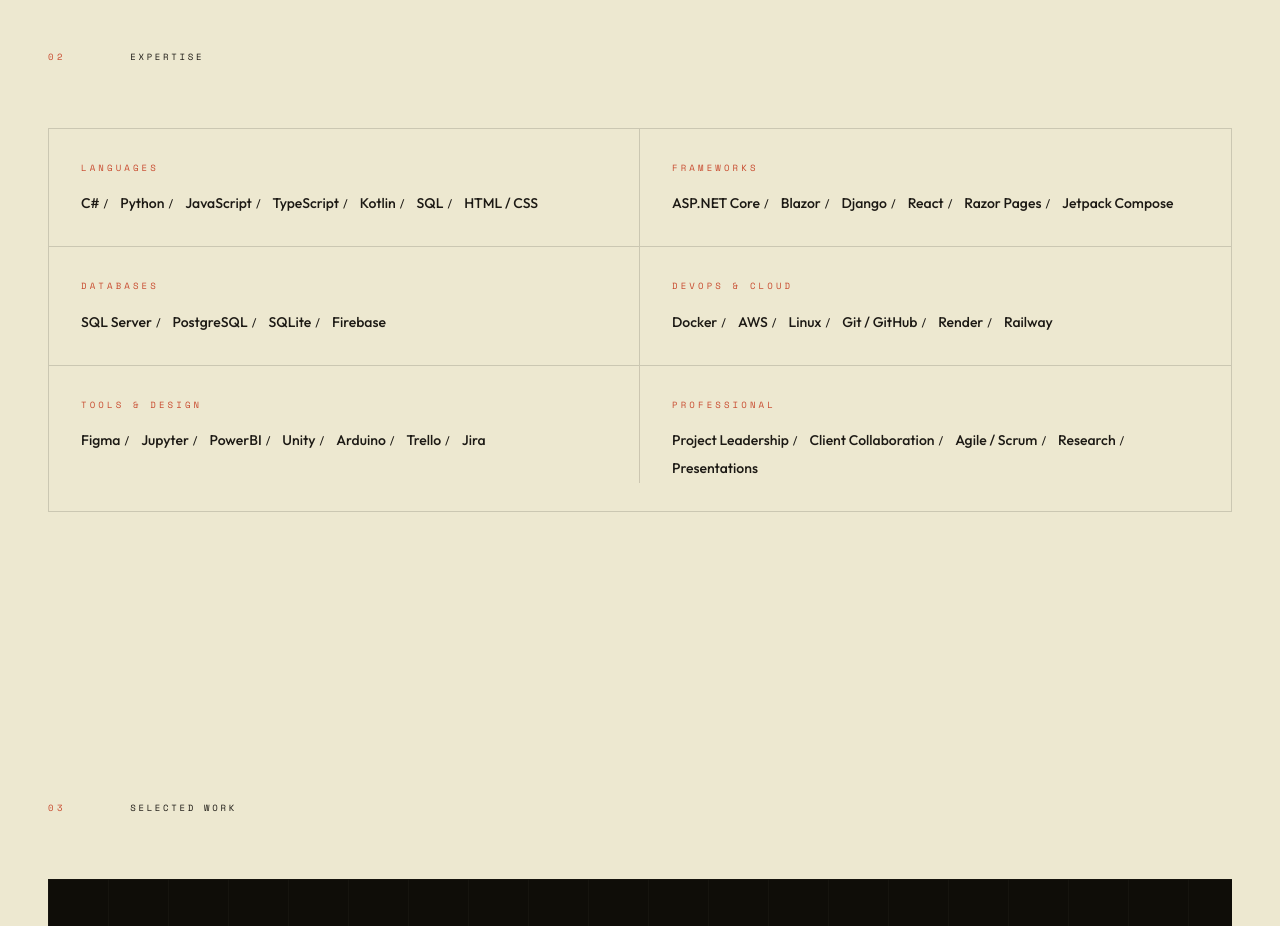
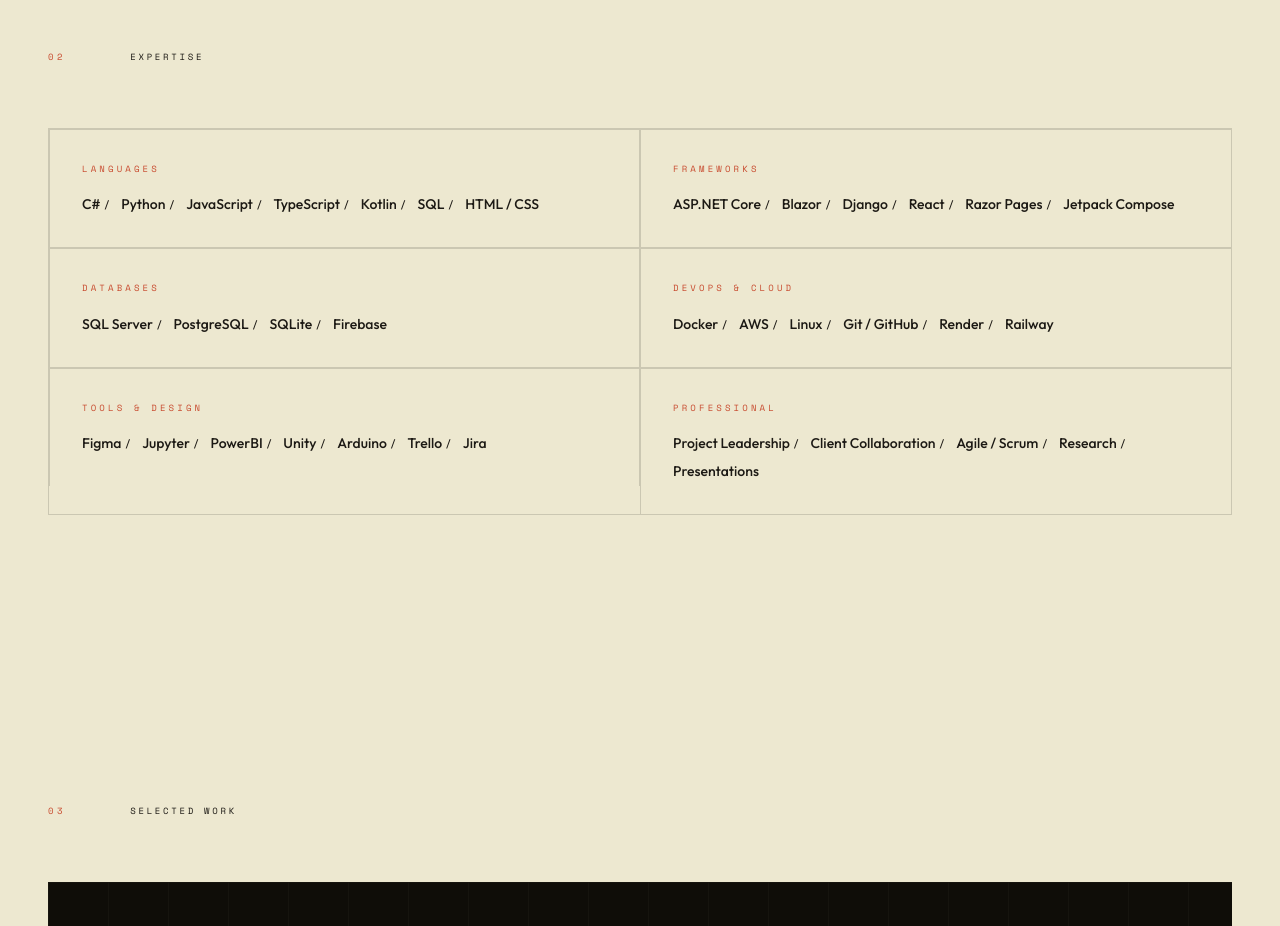
Before and after one commit to chrisaph/ChristianMeranoPortfolioSite, a React (Vite) app: page / in a window 1280 px wide. Shown: the part 1740-2666 px from the top of the page. Built offline with nearby package versions, Linux system fonts and the light colour scheme.

Commit message:
Update portfolio grid line above professional

```diff
--- a/src/app/App.tsx
+++ b/src/app/App.tsx
@@ -708,7 +708,7 @@
             {skillGroups.map((group, i) => (
               <FadeUp key={group.label} delay={i * 60}>
                 <div
-                  className="p-8 border-b border-r border-foreground/10 group hover:bg-foreground/[0.03] transition-colors duration-300"
+                  className="p-8 border border-foreground/10 group hover:bg-foreground/[0.03] transition-colors duration-300"
                   style={{
                     borderRight: i % 2 === 0 ? undefined : "none",
                     borderBottom: i >= skillGroups.length - 2 ? "none" : undefined,
```
